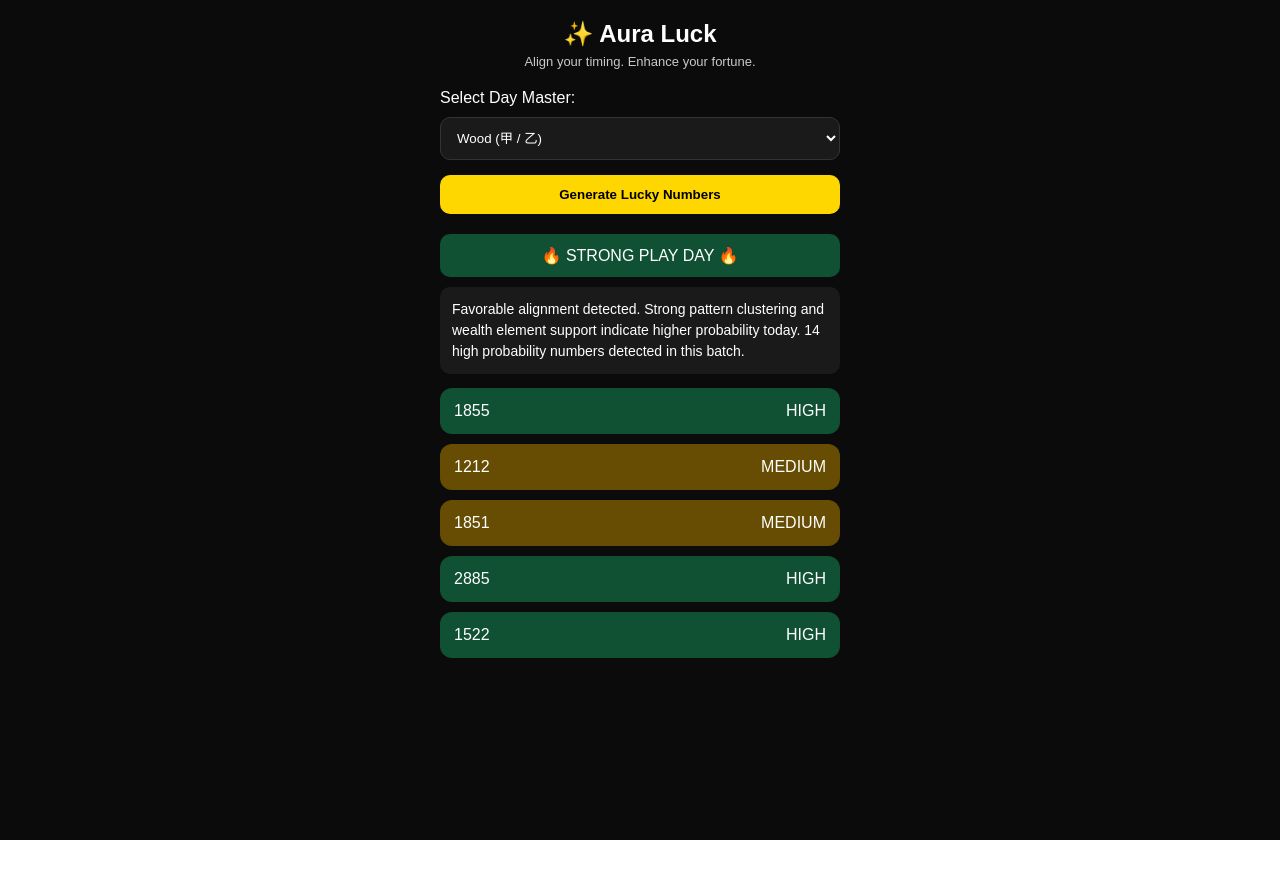
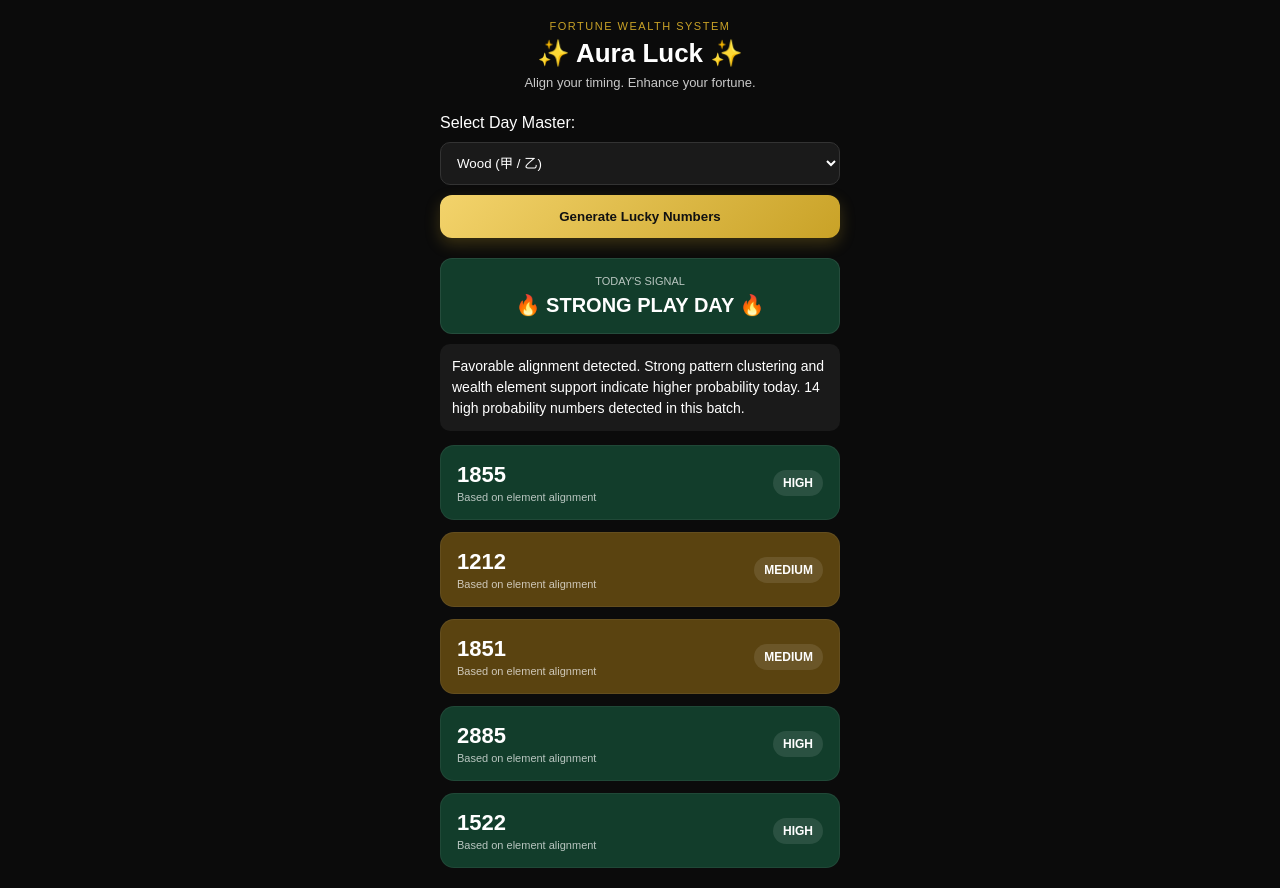
Before and after one commit to streemx82/bazi-engine, a React (Create React App) app: page / in a window 1280 px wide. Both pictures are taken after a click on the button "Generate Lucky Numbers". Before the commit the page ends 840 px from the top, so only its background shows below. Built offline with nearby package versions, Linux system fonts and the light colour scheme.

Commit message:
update app

```diff
--- a/src/App.js
+++ b/src/App.js
@@ -132,9 +132,21 @@ export default function App() {
           margin: "0 auto"
         }}
       >
-        <div style={{ textAlign: "center", marginBottom: "20px" }}>
-          <h2 style={{ margin: 0 }}>
-            ✨ Aura Luck
+        <div style={{ textAlign: "center", marginBottom: "24px" }}>
+          <div style={{
+            fontSize: "11px",
+            color: "#c9a227",
+            letterSpacing: "1.5px",
+            marginBottom: "6px"
+          }}>
+            FORTUNE WEALTH SYSTEM
+          </div>
+
+          <h2 style={{
+            margin: 0,
+            fontSize: "26px"
+          }}>
+            ✨ Aura Luck ✨
           </h2>
 
           <div style={{
@@ -175,33 +187,46 @@ export default function App() {
         <button
           onClick={generate}
           style={{
-            marginTop: "15px",
-            padding: "12px",
+            marginTop: "10px",
+            padding: "14px",
             width: "100%",
-            borderRadius: "10px",
-            background: "gold",
+            borderRadius: "12px",
+            background: "linear-gradient(135deg, #f3d36b, #c9a227)",
             border: "none",
             fontWeight: "bold",
+            color: "#111",
+            boxShadow: "0 6px 15px rgba(201,162,39,0.25)",
             cursor: "pointer"
           }}
         >
           Generate Lucky Numbers
         </button>
 
-        <div
-          style={{
+        <div style={{
           marginTop: "20px",
-            padding: "12px",
-            borderRadius: "10px",
+          padding: "16px",
+          borderRadius: "12px",
           textAlign: "center",
-            background: signal.includes("STRONG")
-              ? "#0f5132"
-              : signal.includes("MODERATE")
-              ? "#664d03"
-              : "#842029"
-          }}
-        >
-          {signal || "No signal yet"}
+          background:
+            signal.includes("STRONG") ? "#123d2b" :
+            signal.includes("MODERATE") ? "#5a4310" :
+            "#4a1f26",
+          border: "1px solid rgba(255,255,255,0.08)"
+        }}>
+          <div style={{
+            fontSize: "11px",
+            opacity: 0.7,
+            marginBottom: "6px"
+          }}>
+            TODAY'S SIGNAL
+          </div>
+
+          <div style={{
+            fontSize: "20px",
+            fontWeight: "bold"
+          }}>
+            {signal}
+          </div>
         </div>
 
         <p
@@ -221,21 +246,47 @@ export default function App() {
           <div
             key={i}
             style={{
-              marginTop: "10px",
-              padding: "14px",
-              borderRadius: "12px",
+              marginTop: "12px",
+              padding: "16px",
+              borderRadius: "14px",
               background:
                 r.level === "high"
-                  ? "#0f5132"
+                  ? "#123d2b"
                   : r.level === "medium"
-                  ? "#664d03"
-                  : "#842029",
+                  ? "#5a4310"
+                  : "#4a1f26",
               display: "flex",
-              justifyContent: "space-between"
+            justifyContent: "space-between",
+            alignItems: "center",
+            border: "1px solid rgba(255,255,255,0.06)"
               }}
             >
-            <span>{r.num}</span>
-            <span>{r.level.toUpperCase()}</span>
+              <div>
+                <div style={{
+                  fontSize: "22px",
+                  fontWeight: "bold"
+                }}>
+                  {r.num}
+                </div>
+
+                <div style={{
+                  fontSize: "11px",
+                  opacity: 0.7,
+                  marginTop: "3px"
+                }}>
+                  Based on element alignment
+                </div>
+              </div>
+
+              <div style={{
+                fontSize: "12px",
+                fontWeight: "bold",
+                padding: "6px 10px",
+                borderRadius: "999px",
+                background: "rgba(255,255,255,0.1)"
+              }}>
+                {r.level.toUpperCase()}
+              </div>
             </div>
           ))}
       </div>
```
Lines whose indentation alone changed are shown as unchanged.
